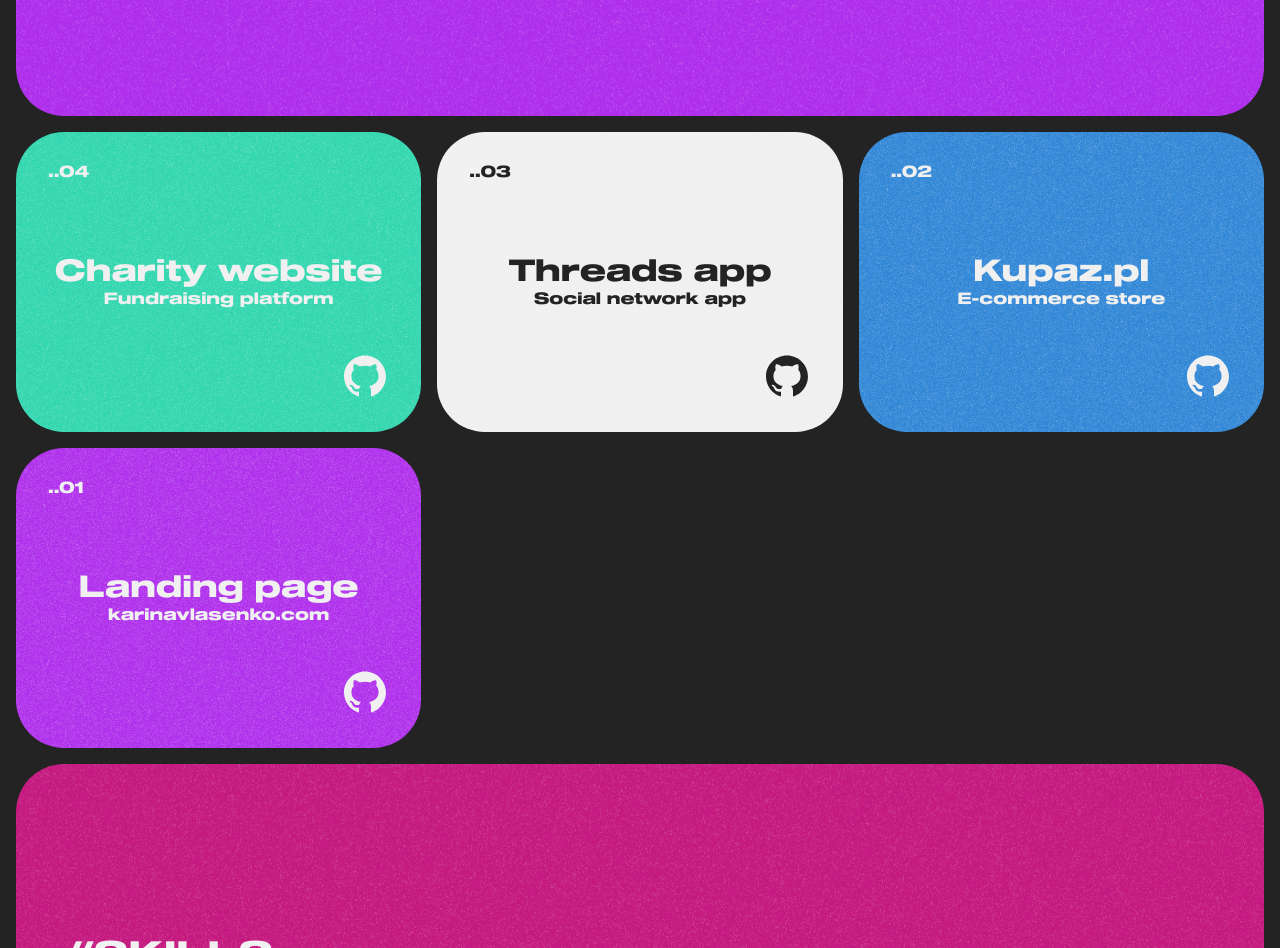
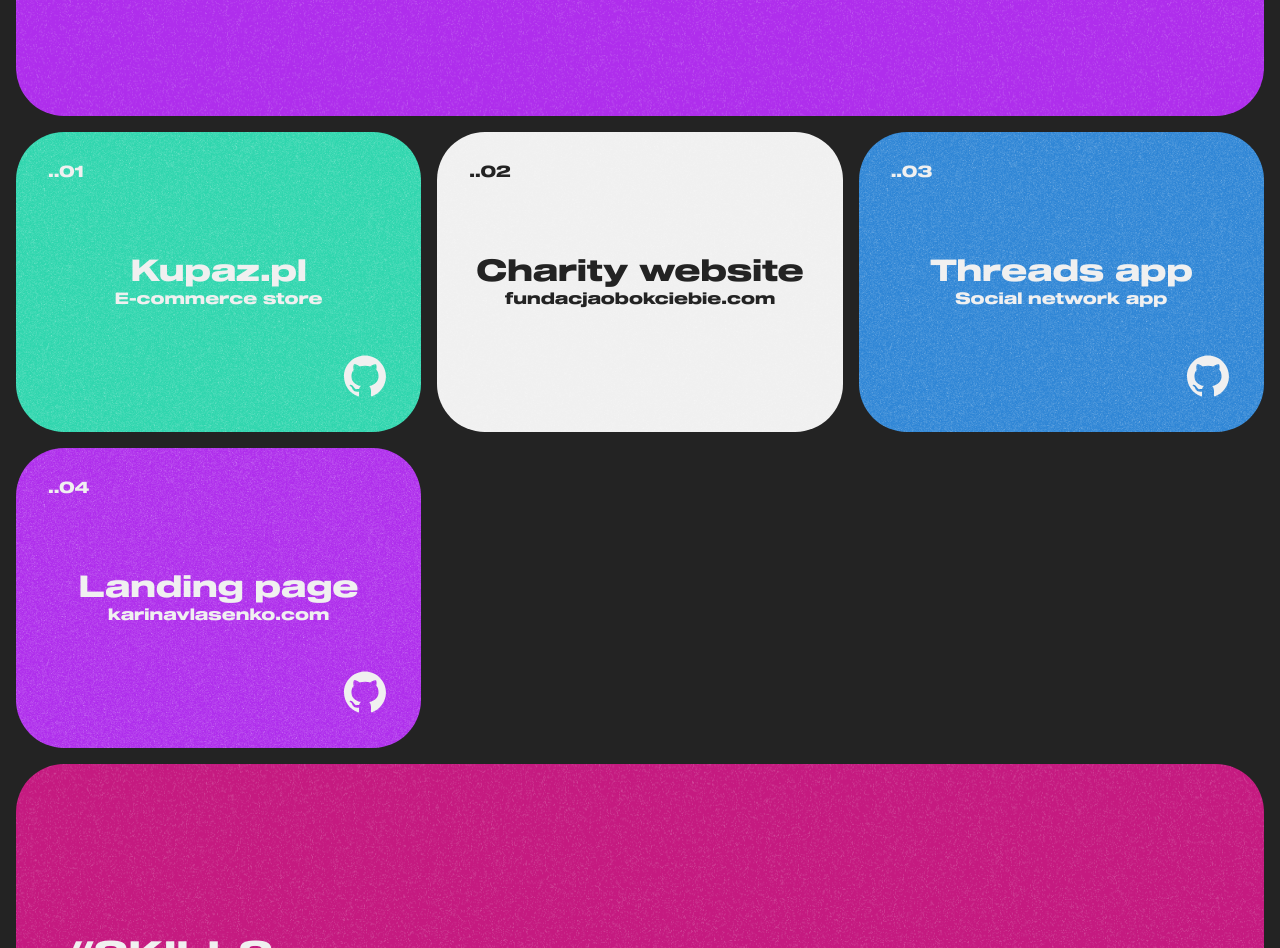
Before and after one commit to ivshiryaev/ivan-shyriaiev-website, a Next.js app: page / in a window 1280 px wide. Shown: the part 1200-2148 px from the top of the page. Built offline with nearby package versions, Linux system fonts and the light colour scheme.

Commit message:
data is now stored in .json file instead of .ts

```diff
--- a/src/app/Project/[number]/page.tsx
+++ b/src/app/Project/[number]/page.tsx
@@ -4,7 +4,7 @@
 import Button from '@/components/Button'
 import Link from 'next/link'
 
-import { projects } from '@/constants'
+import projects from '@/data/projects'
 
 function Project({params} : {params: {number: number}}) {
 	const data = projects.find(project => project.number == params.number)
@@ -62,6 +62,7 @@
 					>
 						<Button className='w-full sm:w-fit'>Website</Button>
 					</Link>
+					{ data.githubLink &&
 						<Link
 							className='w-full sm:w-fit'
 							href={data.githubLink}
@@ -69,6 +70,7 @@
 						>
 							<Button className='w-full sm:w-fit'>Github</Button>
 						</Link>
+					}
 				</div>
 			</Card>
 		</Section>
--- a/src/app/layout.tsx
+++ b/src/app/layout.tsx
@@ -26,6 +26,7 @@
     <>
       <html lang="en" suppressHydrationWarning>
         <body className={`
+            transition
             dark:bg-black
             leading-none
             text-whiteText
--- a/src/components/ProjectCard.tsx
+++ b/src/components/ProjectCard.tsx
@@ -53,7 +53,7 @@
 					${isHover ? 'scale-105 rotate-1' : ''}
 				`}
 				alt={title}
-				src={`/images/card${number}.jpg`}
+				src={`/images/card${number + 1}.jpg`}
 				fill
 			/>
 			<Noise className='opacity-50 dark:opacity-10'/>
@@ -69,11 +69,12 @@
 				'
 			>
 				<div className='absolute top-8 left-8'>
-					..0{number}
+					..0{number + 1}
 				</div>
 				<p className='text-[30px]'>{title}</p>
 				<p>{subtitle}</p>
 			</Link>
+			{githubLink &&
 				<Link
 					className='cursor-pointer absolute bottom-8 right-8 hover:scale-105'
 					href={githubLink}
@@ -81,6 +82,7 @@
 				>
 					<span className='text-[48px]'><AiOutlineGithub /></span>
 				</Link>
+			}
 		</Card>
 	)
 }
--- a/src/components/Projects.tsx
+++ b/src/components/Projects.tsx
@@ -2,7 +2,7 @@
 import ProjectCard from '@/components/ProjectCard'
 import Button from '@/components/Button'
 import Image from 'next/image'
-import { projects } from '@/constants'
+import projects from '@/data/projects'
 
 const cardClassNames=[
 	'bg-green text-whiteText dark:bg-transparent',
@@ -10,7 +10,6 @@
 	'bg-blue text-whiteText dark:bg-transparent',
 	'bg-purple text-whiteText dark:bg-transparent',
 ]
-
 
 function Projects() {
 	return (
--- /dev/null
+++ b/src/data/projects.json
@@ -0,0 +1,45 @@
+[
+	{
+		"number":0,
+		"title":"Kupaz.pl",
+		"subtitle":"E-commerce store",
+		"website": "https://kupaz.pl",
+		"githubLink": "https://github.com/ivshiryaev/kupaz",
+		"imageSrc": "/images/kupaz.jpg",
+		"imageWidth": 1334,
+		"imageHeight": 2000,
+		"description":"Website for Polish e-commerce specialized in tincture making kits.\n\nThe entire site is built on next.js 14\nData is stored in MongoDB, and payments are handled through Stripe Payments.\n\nMore detailed description:\n\n- The Shopping Cart is made with a React context provider, serving as a client-side component that displays information about cart items based on data retrieved from a database.\n\n- Payments are handled via custom logic written based on the stripe.com/api/documentation.\nEssentially, a new checkout.session created each time when a client clicks 'Pay' button in the shopping cart.\n\n- All the data about the products is retrieved from MongoDB.\n\n- Form validations are handled with React-Hook-Form and Zod.\n\n- Dynamic rendering for each product and dynamic SEO description based on the data retrieved from the MongoDB. \n\n- Human-readable, self - healing URLS.\n(Thanks to the https://mikebifulco.com/posts/self-healing-urls-nextjs-seo)\n\nIf you write the wrong url - it is not a problem:\nWrong url example: https://kupaz.pl/smaki/irisXh-2 - it will redirect you to the https://kupaz.pl/smaki/irish-2\n\n- Filtering functionality for products\nThe data from the <select> dropdown is \"reactive\" to the url params\n\n- Animations made with framer - motion\n\n- Swiper.js for photos"
+	},
+	{
+		"number":1,
+		"title":"Charity website",
+		"subtitle":"fundacjaobokciebie.com",
+		"website": "https://fundacjaobokciebie.com",
+		"imageSrc": "/images/threads.jpg",
+		"imageWidth": 1334,
+		"imageHeight": 2000,
+		"description":"Fundraising platform for charity foundation where users can discover all the fundraisers and see all the donations.\n\nWhat i made ?\n\n- The whole design (mobiles, tablets, laptops),\n- Front - end implementation,\n- Integrated Stripe Payments,\n- Connected MongoDB (all the Fundraisings data come from MongoDB),\n- Webhooks from Stripe (when someone donate, a new donation created in the MongoDB),\n- Display the latest donations for each fundraising,\n- Zod, React Hook Form to handle forms,\n- FormSpree to receive forms submissions,\n- Animations made with Framer - motion"
+	},
+	{
+		"number":2,
+		"title": "Threads app",
+		"subtitle": "Social network app",
+		"website": "https://threads-ivshiryaev.vercel.app/",
+		"imageSrc": "/images/threads.jpg",
+		"imageWidth": 1334,
+		"imageHeight": 2000,
+		"githubLink": "https://github.com/ivshiryaev/threads",
+		"description":"Social media app where you can create, comment, like threads, search for new friends and create communities 🤗\n\n(there is a 2-3 seconds delay after you perorm any action such as like search, etc... wait plz, serverless functions have to warm up a little 😥)\n\nMongoDB - store all the data. (Users, Threads, Likes, Communities)\nClerk - handling authorization and registration.\nUploadthing - uploading files. (User Profile Images)\nZod - form validation. (For Threads)\nSvix - to handle webhooks. (When the new community is created in Clerk, this community is duplicated in MongoDB)\nShadcn, Tailwind - ui.\n\nIf you want to check it out - you have to create an account\nDon't worry, i dont use/sell your personal data\n\nRegistration is handled via Clerk, the fastest way to register - is to use a 0Auth via Google/Facebook/GitHub"
+	},
+	{
+		"number": 3,
+		"title": "Landing page",
+		"subtitle": "karinavlasenko.com",
+		"website": "https://karinavlasenko.com",
+		"imageSrc": "/images/karinaVlasenko.jpg",
+		"imageWidth": 1179,
+		"imageHeight": 2074,
+		"githubLink": "https://github.com/ivshiryaev/Karina-Vlasenko---Website",
+		"description": "Simple landing page for a body psychologist.\n\nMy first 'serious' project haha 😁\nMade with plain HTML, CSS, JS\n\nThe whole website written in single index.html file :)\n(also there is a .script file with animations and utilities)\n\n- Bootstrap (SCSS/SASS)\n- HTML\n- JS\n\nI even implemented IntersectionObserverAPI and added animations, i remember when i did it, it was like a 'OMG i am so proud of myself, now Apple will hire me xDD'\n\nHosting on InfinityFree so you have to wait ~5 secs to open a website"
+	}
+]
```
Also changed, not shown: src/constants/index.ts (+0 -12 lines). Lines whose indentation alone changed are shown as unchanged.
